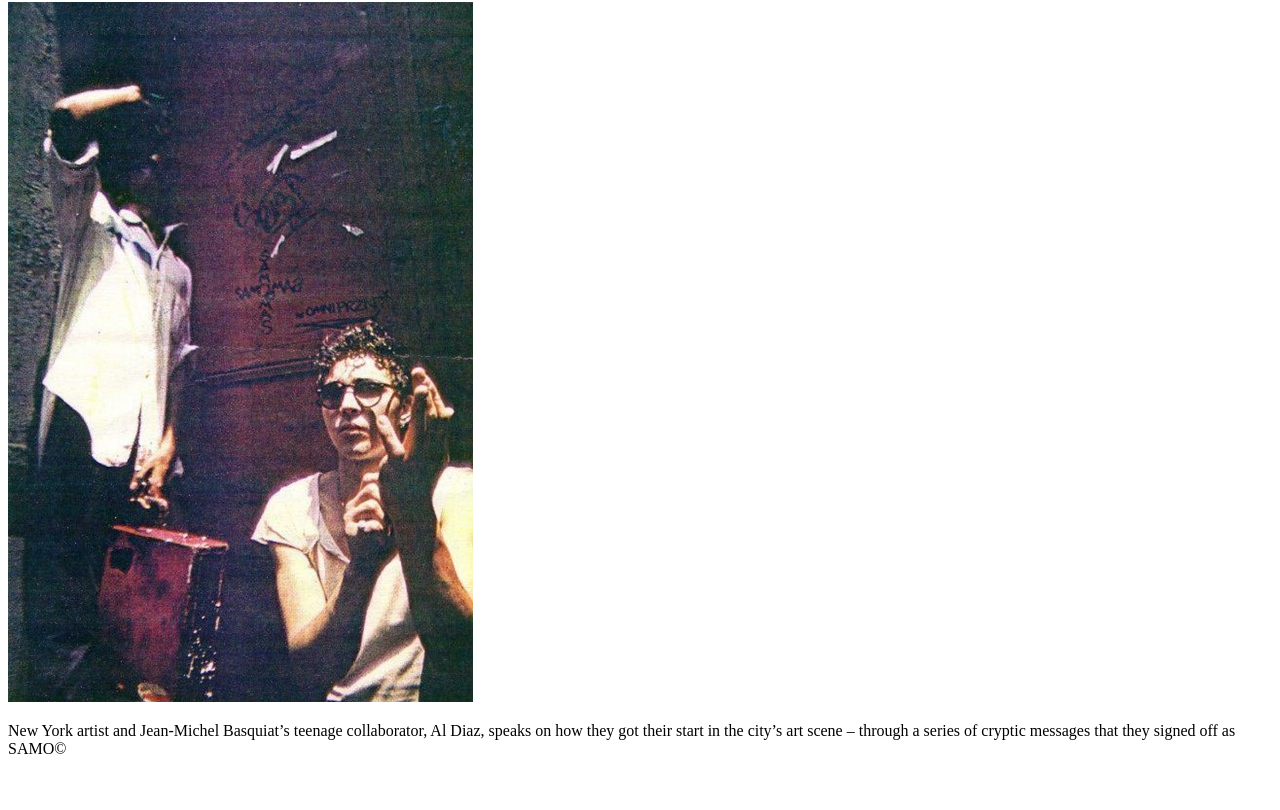
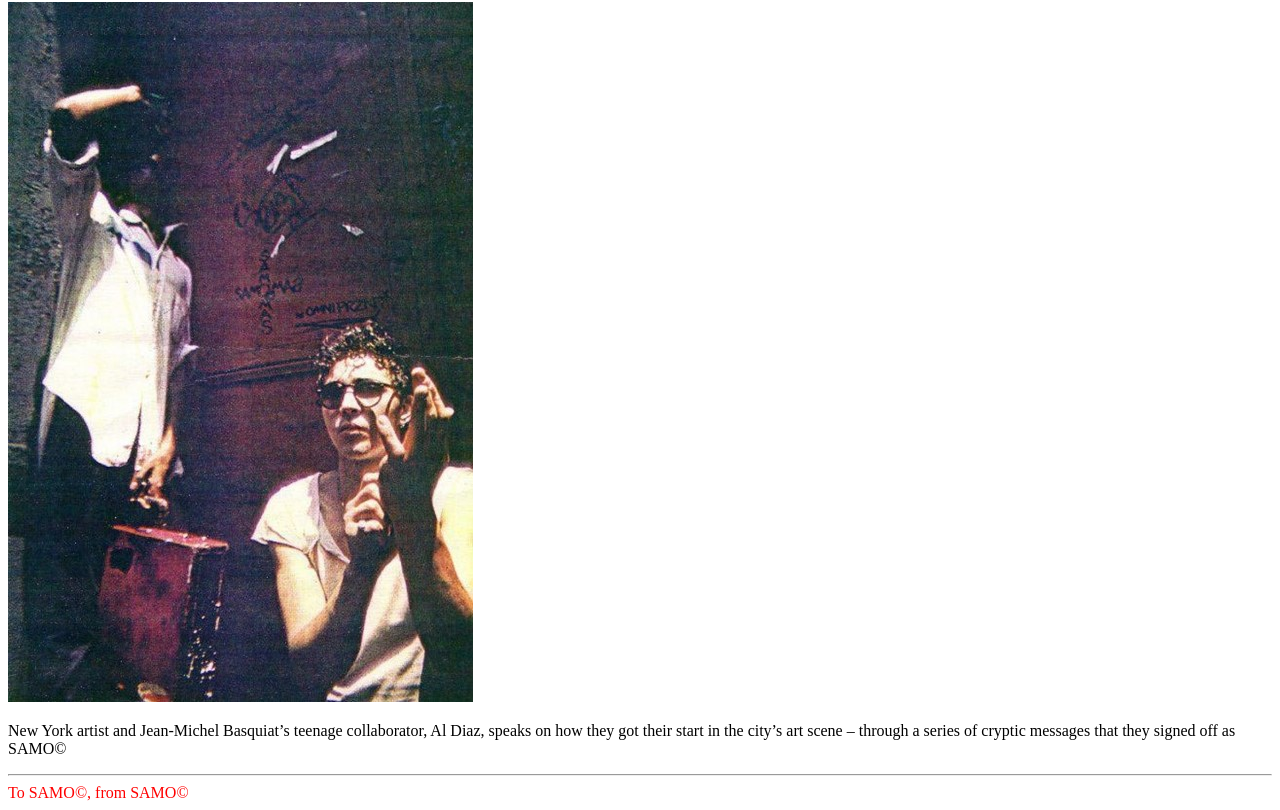
Before and after one commit to same-old/website, a plain HTML site: page index.html in a window 1280 px wide. Shown: the part 548-1358 px from the top of the page. Before the commit the page ends 1322 px from the top, so only its background shows below. Drawn offline with Linux system fonts and the light colour scheme.

Commit message:
Add files via upload

```diff
--- a/index.html
+++ b/index.html
@@ -30,5 +30,7 @@
     <div class="container">
         <p>New York artist and Jean-Michel Basquiat’s teenage collaborator, Al Diaz, speaks on how they got their start in the city’s art scene – through a series of cryptic messages that they signed off as SAMO©</p>
     </div>
+    <hr>
+    <span style="color:red;">To SAMO©, from SAMO©</span>
 </body>
 </html>
```
